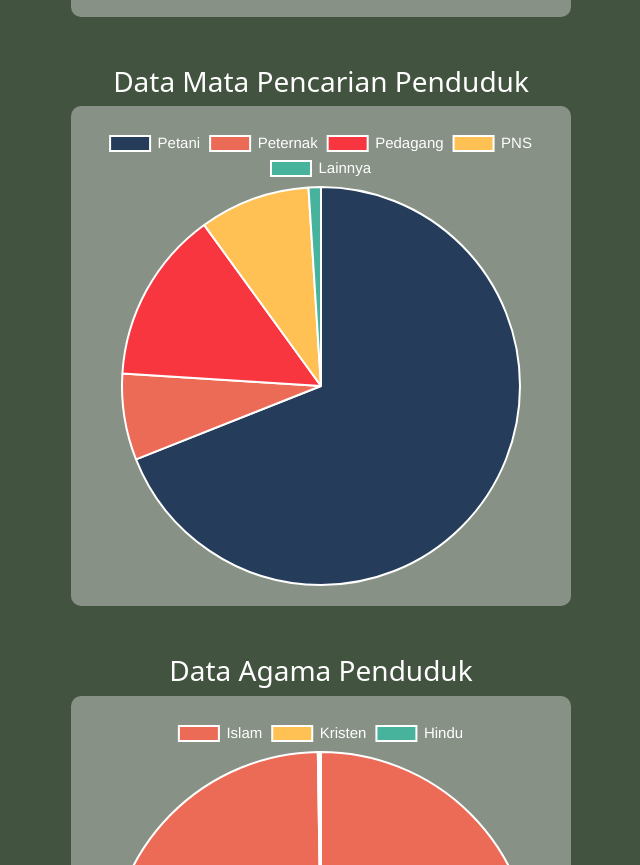
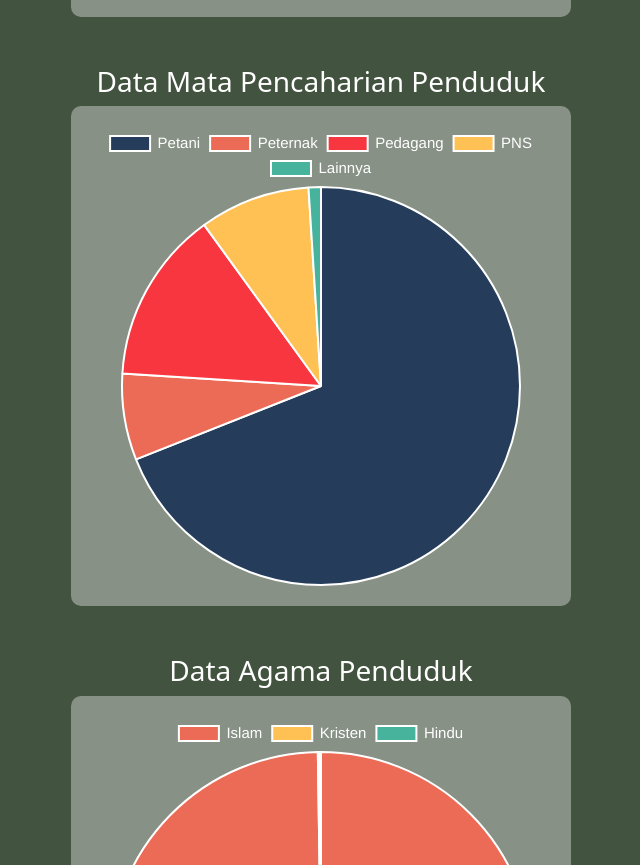
Before and after one commit to bowong-cindea/bowong-cindea.github.io, a plain HTML site: page pages/data/data-penduduk.html in a window 1280 px wide. Shown: the part 1928-2793 px from the top of the page, without its empty margins (319-959 px from the left). Drawn offline with nearby package versions, Linux system fonts and the light colour scheme; a script that the page names is missing.

Commit message:
minor update

```diff
--- a/pages/data/data-penduduk.html
+++ b/pages/data/data-penduduk.html
@@ -170,7 +170,7 @@
             class="container d-flex flex-column justify-content-center align-items-center"
           >
             <div class="title text-center mb-5 w-100">
-              <h3>Data Mata Pencarian Penduduk</h3>
+              <h3>Data Mata Pencaharian Penduduk</h3>
               <div class="chart-wrapper">
                 <canvas id="myChart4"></canvas>
               </div>
```
Also changed, not shown: pages/pemerintahan/visi-misi.html (+2 -2 lines).
